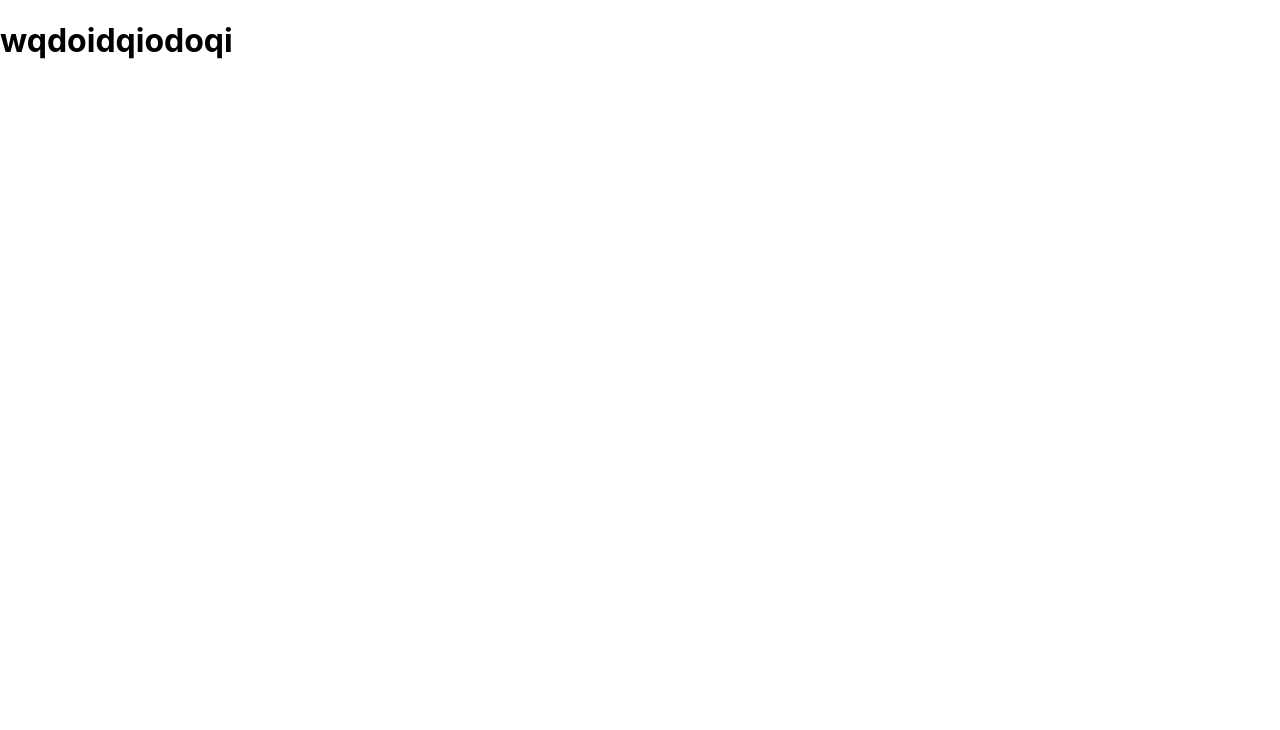
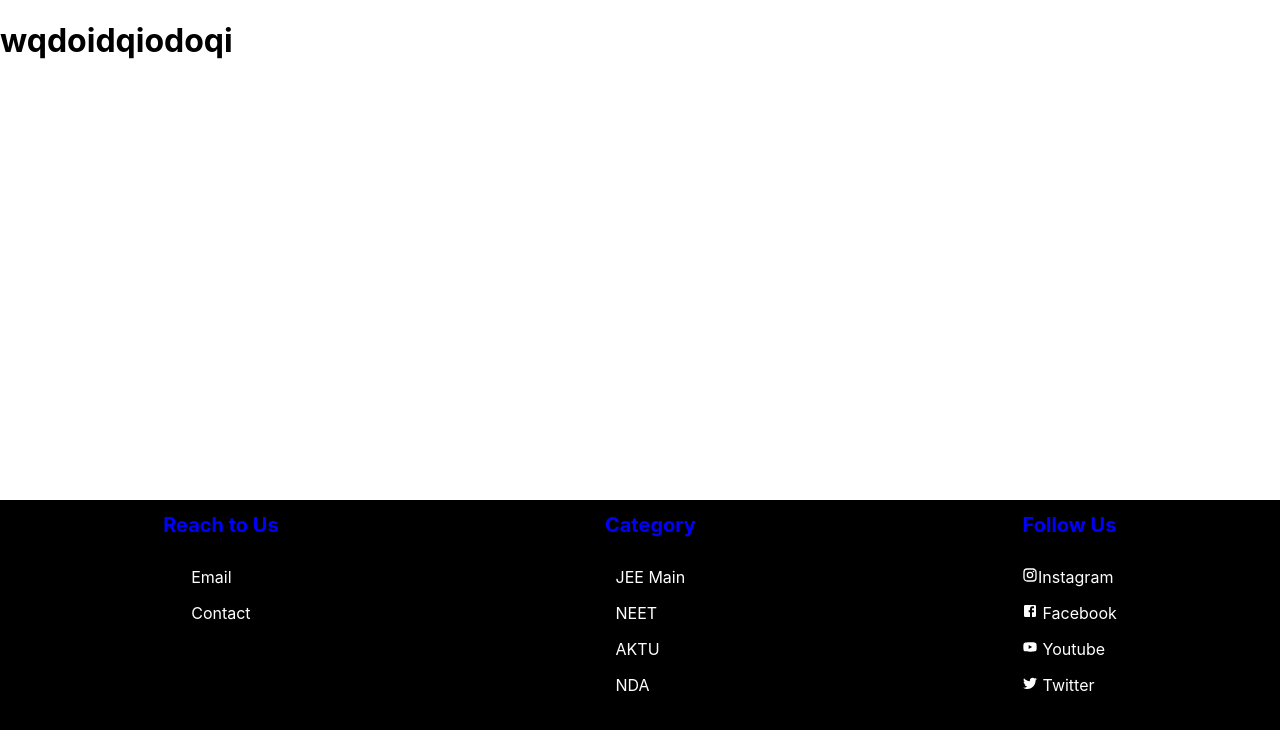
Before and after one commit to nitish-UP63/Online-Test-Series-Website, a React (Create React App) app: page / in a window 1280 px wide. Shown: the top 730 px of the page. Built offline with nearby package versions, Linux system fonts and the light colour scheme.

Commit message:
created footer

```diff
--- a/src/App.js
+++ b/src/App.js
@@ -1,9 +1,11 @@
 import React from 'react'
+import Footer from './component/Footer'
 
 export default function App() {
   return (
     <div>
       <h1>wqdoidqiodoqi</h1>
+      <Footer />
     </div>
   )
 }
--- /dev/null
+++ b/src/component/Footer.css
@@ -0,0 +1,33 @@
+.footer{
+    position:absolute;
+    bottom:0;
+    display:block;
+    width:100%
+}
+.main{
+    bottom: 0;
+    height: 300px;
+    width: 100%;
+    background-color: black;
+    display: flex;
+    justify-content: space-around;
+    color: white;
+}
+
+.col1,.col2,.col3{
+    display: flex;
+    flex-direction: column;
+    align-items: center;
+}
+.col1>h1{
+     font-size: 20px;
+     color: blue;
+}
+.col2>h1{
+    font-size: 20px;
+    color: blue;
+}
+.col3 > h1{
+    font-size: 20px;
+    color: blue;
+}
--- a/src/component/Footer.jsx
+++ b/src/component/Footer.jsx
@@ -0,0 +1,42 @@
+import React from 'react';
+import './Footer.css';
+import InstagramIcon from '@mui/icons-material/Instagram';
+import FacebookIcon from '@mui/icons-material/Facebook';
+import YouTubeIcon from '@mui/icons-material/YouTube';
+import TwitterIcon from '@mui/icons-material/Twitter';
+function Footer() {
+    return (
+        <div className='footer'>
+        <div className='main'>
+            <div className='col1'>
+             <h1>Reach to Us</h1>
+             <div>
+             <p>Email</p>
+             <p>Contact</p>
+
+             </div>
+            </div>
+            <div className='col2'>
+            <h1>Category</h1>
+            <div>
+                <p>JEE Main</p>
+                <p>NEET</p>
+                <p>AKTU</p>
+                <p>NDA</p>
+            </div>
+            </div>
+            <div className='col3' >
+            <h1>Follow Us</h1>
+            <div>
+             <p>  <InstagramIcon  fontSize='5' />Instagram</p>
+             <p>  <FacebookIcon fontSize='5' />   Facebook</p>
+             <p>  <YouTubeIcon fontSize='5' />   Youtube</p>
+             <p> <TwitterIcon fontSize='5' />   Twitter</p>
+            </div>
+            </div>
+        </div>
+        </div>
+    )
+}
+
+export default Footer;
--- a/src/index.css
+++ b/src/index.css
@@ -5,6 +5,7 @@ body {
     sans-serif;
   -webkit-font-smoothing: antialiased;
   -moz-osx-font-smoothing: grayscale;
+  overflow: hidden;
 }
 
 code {
```
Also changed, not shown: package.json (+6 -1 lines), 1 other file (tests, documents, lock files or other folders).
